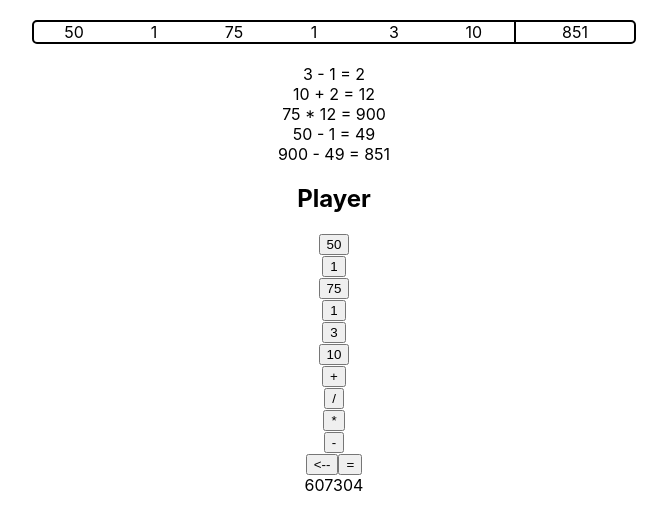
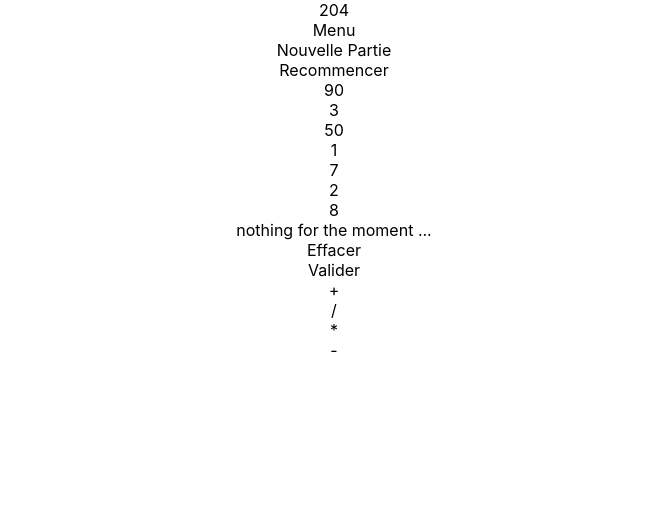
Before and after one commit to ThomasLaforge/compte-est-bon, a React (Create React App) app: page / in a window 1280 px wide. Shown: the top 530 px of the page, without its empty margins (306-973 px from the left). Built offline with nearby package versions, Linux system fonts and the light colour scheme.

Commit message:
ui content

```diff
--- a/src/App.tsx
+++ b/src/App.tsx
@@ -1,13 +1,13 @@
 import React, { Component } from 'react';
 import logo from './logo.svg';
 import './App.scss';
-import Problem from './components/Problem';
 import { ProblemBuilder } from './model/ProblemBuilder';
 import { Problem as ProblemClass } from './model/Problem'
 import { Resolver } from './model/Resolver';
 import { Solution } from './model/Solution';
 import { OPERATORS_LIST, Operator } from './defs';
 import { getStringFromOperator } from './utils';
+import Game from './components/Game';
 
 interface AppProps {
 }
@@ -44,47 +44,7 @@ class App extends Component<AppProps, AppState> {
     console.log('solution', this.state.solution, this.state.solution.toString(), this.state.solution.toStringArray())
     return (
       <div className="App">
-        <Problem object={this.state.problem} />
-        <div className="solution">
-      	  {this.state.solution.toStringArray().map( (line, i) => (
-            <div className="solution-line" key={i}>{line}</div>
-          ))}
-        </div>
-        <div className="player-zone">
-            <h2>Player</h2>
-            <div className="player-board">
-
-            </div>
-            <div className="player-input">
-              <div className="player-input-number">
-                {this.state.problem.numbers.map( (n, i) => (
-                  <div className="player-numbers-elt" key={i}>
-                    <button onClick={() => this.handleClickOnNumber(n as number)}>{n}</button>
-                  </div>
-                ))}
-              </div>
-              <div className="player-input-operators">
-                {OPERATORS_LIST.map( (o, i) => (
-                  <div className="player-operator-elt" key={i}>
-                    <button>{getStringFromOperator(o)}</button>
-                  </div>
-                ))}
-              </div>
-              <div className="player-input-actions">
-                <button>{'<--'}</button>
-                <button>=</button>
-              </div>
-            </div>
-        </div>
-        <div className="solutions">
-          {/* {this.state.solutions.map( (s, i) => {
-            return s.toStringArray().map( (line, i) => (
-              <div className="solution-line" key={i}>{line}</div>
-            ))
-          })} */}
-          {/* {this.state.solutions.map( (s, i) => s.value + ',' + (i % 25 === 0 ? "\n" : ''))} */}
-          {this.state.solutions.length}
-        </div>
+        <Game />
       </div>
     );
   }
--- /dev/null
+++ b/src/components/Game.tsx
@@ -0,0 +1,83 @@
+import React, { Component } from 'react'
+import { Problem } from '../model/Problem';
+import { ProblemBuilder } from '../model/ProblemBuilder';
+import { Solution } from '../model/Solution';
+import { Step } from '../model/Step';
+import { OPERATORS_LIST } from '../defs';
+import { getStringFromOperator } from '../utils'
+
+interface GameProps {
+
+}
+
+interface GameState {
+    problem: Problem
+    solution?: Solution
+    renderSolution: boolean
+}
+
+export default class Game extends Component<GameProps, GameState> {
+    constructor(props: GameProps){
+        super(props)
+        this.state = {
+            problem: ProblemBuilder.generate(),
+            renderSolution: false
+        }
+    }
+
+
+    handleNumberClick(number: number, index: number){
+        console.log('click on number', number, index)
+    }
+    renderNumbers(){
+        return this.state.problem.numbers.map( (n, i) => (
+            <div
+                className="numbers-elt" key={i}
+                onClick={() => this.handleNumberClick(n instanceof Step ? n.result : n, i)}
+            >{n}</div>
+        ))
+    }
+
+    renderSteps(){
+        return <div className="steps-elt">nothing for the moment ...</div>
+    }
+
+    renderOperators(){
+        return OPERATORS_LIST.map( (op, i) => (
+            <div className="operators-elt">{getStringFromOperator(op)}</div>
+        ))
+    }
+
+    render() {
+        return (
+            <div className='game'>
+                <div className="info-zone">
+                    <div className="objectif">
+                        {this.state.problem.expectedResult}
+                    </div>
+                    <div className="go-to-home-btn">Menu</div>
+                    <div className="new-game-btn">Nouvelle Partie</div>
+                    <div className="restart-btn">Recommencer</div>
+                    <div className="timer">90</div>
+                </div>
+                <div className="board">
+                    <div className="left-part">
+                        <div className="numbers">
+                            {this.renderNumbers()}
+                        </div>
+                        <div className="steps">
+                            {this.renderSteps()}
+                        </div>
+                        <div className="actions">
+                            <div className="delete-btn">Effacer</div>
+                            <div className="validate-btn">Valider</div>
+                        </div>
+                    </div>
+                    <div className="rigth-part">
+                        {this.renderOperators()}
+                    </div>
+                </div>
+            </div>
+        )
+    }
+}
--- a/src/components/Problem.tsx
+++ /dev/null
@@ -1,44 +0,0 @@
-import React, { Component } from 'react'
-import {Problem as ProblemClass} from '../model/Problem'
-
-interface ProblemProps {
-    object: ProblemClass
-}
-interface ProblemState {
-}
-
-export class Problem extends Component<ProblemProps, ProblemState> {
-
-    constructor(props: ProblemProps) {
-        super(props)
-        this.state = {
-        }
-    }
-
-    renderNumbers(){
-        return this.props.object.numbers.map( (n, i) => (
-            <div className="problem-numbers-elt" key={i}>
-                <div className="problem-numbers-value">
-                    {n}
-                </div>
-            </div>
-        ))
-    }
-
-    render() {
-        return (
-        <div className='problem'>
-            <div className="problem-numbers">
-                {this.renderNumbers()}
-            </div>
-            <div className="problem-expect">
-                <div className="problem-expected-value">
-                    {this.props.object.expectedResult}
-                </div>
-            </div>
-        </div>
-        )
-    }
-}
-
-export default Problem
```
